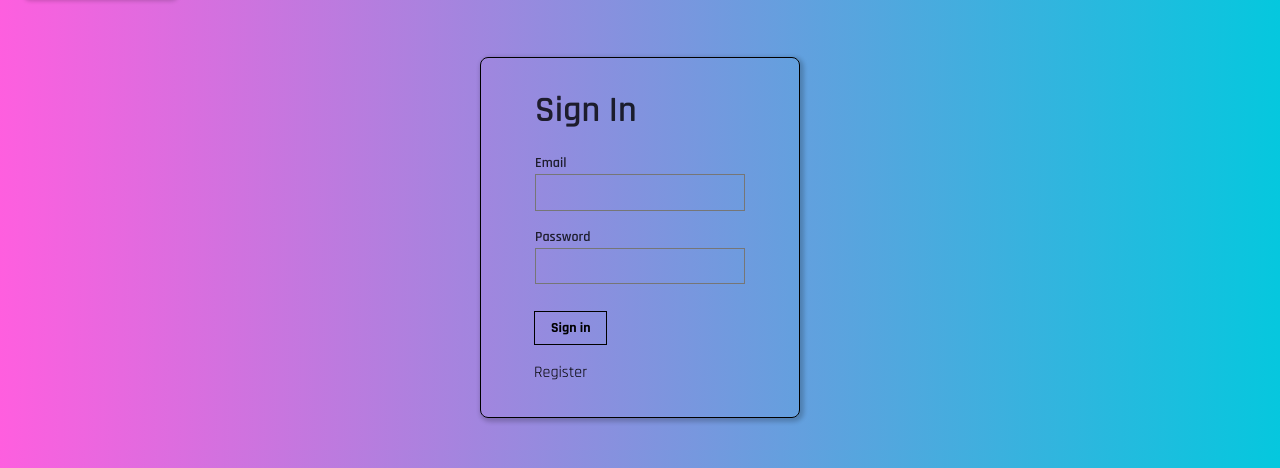
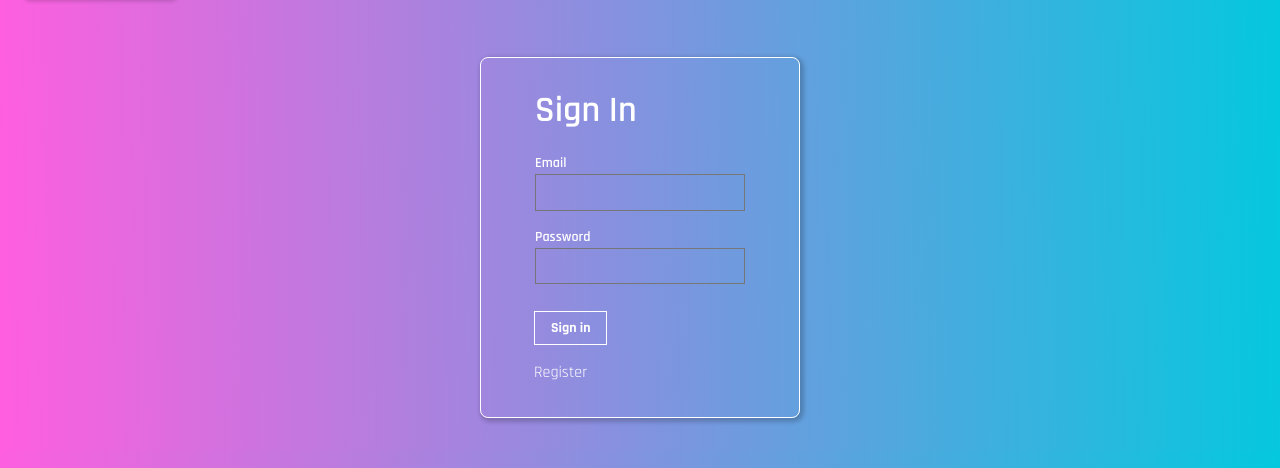
Before and after one commit to erickelninoSwift/smart_brain_app, a React (Create React App) app: page / in a window 1280 px wide. Shown: the part 182-650 px from the top of the page. Built offline with nearby package versions, Linux system fonts and the light colour scheme.

Commit message:
changed all the folders structure

```diff
--- a/src/App.js
+++ b/src/App.js
@@ -134,7 +134,7 @@ class App extends Component {
     return (
       <div style={{ height: "100%" }}>
         <ParticlesBg
-          color="#ff1111"
+          color=""
           num={200}
           type="lines"
           bg={true}
--- a/src/components/Register/Register.jsx
+++ b/src/components/Register/Register.jsx
@@ -3,8 +3,11 @@ import "./Register.css"; // Import the CSS file
 
 const Register = ({ ElninonChangeRoute }) => {
   return (
-    <article className="br3 ba mv4 w-100 w-50-m w-25-l mw6 shadow-3 center">
-      <div className="pa4 black-80">
+    <article
+      className="br3 ba mv4 w-100 w-50-m w-25-l mw6 shadow-3 center"
+      style={{ color: "white" }}
+    >
+      <div className="pa4 black-80" style={{ color: "white" }}>
         <form className="measure">
           <fieldset id="sign_up" className="ba b--transparent ph0 mh0">
             <legend className="f2 fw6 ph0 mh0">Register</legend>
@@ -28,7 +31,7 @@ const Register = ({ ElninonChangeRoute }) => {
                 id="surname"
               />
             </div>
-            <div className="mt3">
+            <div className="mt3" style={{ color: "white" }}>
               <label className="db fw6 lh-copy f6">Email</label>
               <input
                 autoComplete="false"
@@ -38,7 +41,7 @@ const Register = ({ ElninonChangeRoute }) => {
                 id="email-address"
               />
             </div>
-            <div className="mv3">
+            <div className="mv3" style={{ color: "white" }}>
               <label className="db fw6 lh-copy f6">Password</label>
               <input
                 autoComplete="false"
@@ -51,7 +54,8 @@ const Register = ({ ElninonChangeRoute }) => {
           </fieldset>
           <div className="">
             <input
-              className="b ph3 pv2 input-reset ba b--black bg-transparent grow pointer f6 dib"
+              style={{ color: "white" }}
+              className="b ph3 pv2 input-reset ba b--white bg-transparent grow pointer f6 dib"
               type="submit"
               value="Register"
               onClick={() => ElninonChangeRoute("home")}
@@ -62,6 +66,7 @@ const Register = ({ ElninonChangeRoute }) => {
               href="#0"
               className="f5 link dim black db pointer"
               onClick={() => ElninonChangeRoute("SignIn")}
+              style={{ color: "white" }}
             >
               Back to Login
             </a>
--- a/src/components/SignIn/SignIn.jsx
+++ b/src/components/SignIn/SignIn.jsx
@@ -3,8 +3,11 @@ import "./SignIn.styles.css"; // Import the CSS file
 
 const Login = ({ ElninonChangeRoute }) => {
   return (
-    <article className="br3 ba mv4 w-100 w-50-m w-25-l mw6 shadow-3 center">
-      <div className="pa4 black-80">
+    <article
+      className="br3 ba mv4 w-100 w-50-m w-25-l mw6 shadow-3 center"
+      style={{ color: "white" }}
+    >
+      <div className="pa4 black-80" style={{ color: "white" }}>
         <form className="measure">
           <fieldset id="sign_up" className="ba b--transparent ph0 mh0">
             <legend className="f2 fw6 ph0 mh0">Sign In</legend>
@@ -29,19 +32,21 @@ const Login = ({ ElninonChangeRoute }) => {
               />
             </div>
           </fieldset>
-          <div className="">
+          <div className="" style={{ color: "white" }}>
             <input
-              className="b ph3 pv2 input-reset ba b--black bg-transparent grow pointer f6 dib"
+              style={{ color: "white" }}
+              className="b ph3 pv2 input-reset ba b--white bg-transparent grow pointer f6 dib"
               type="submit"
               value="Sign in"
               onClick={() => ElninonChangeRoute("home")}
             />
           </div>
-          <div className="lh-copy mt3">
+          <div className="lh-copy mt3" style={{ color: "white" }}>
             <a
               href="#0"
               className="f5 link dim black db"
               onClick={() => ElninonChangeRoute("register")}
+              style={{ color: "white" }}
             >
               Register
             </a>
```
Also changed, not shown: 1 other file (tests, documents, lock files or other folders).
